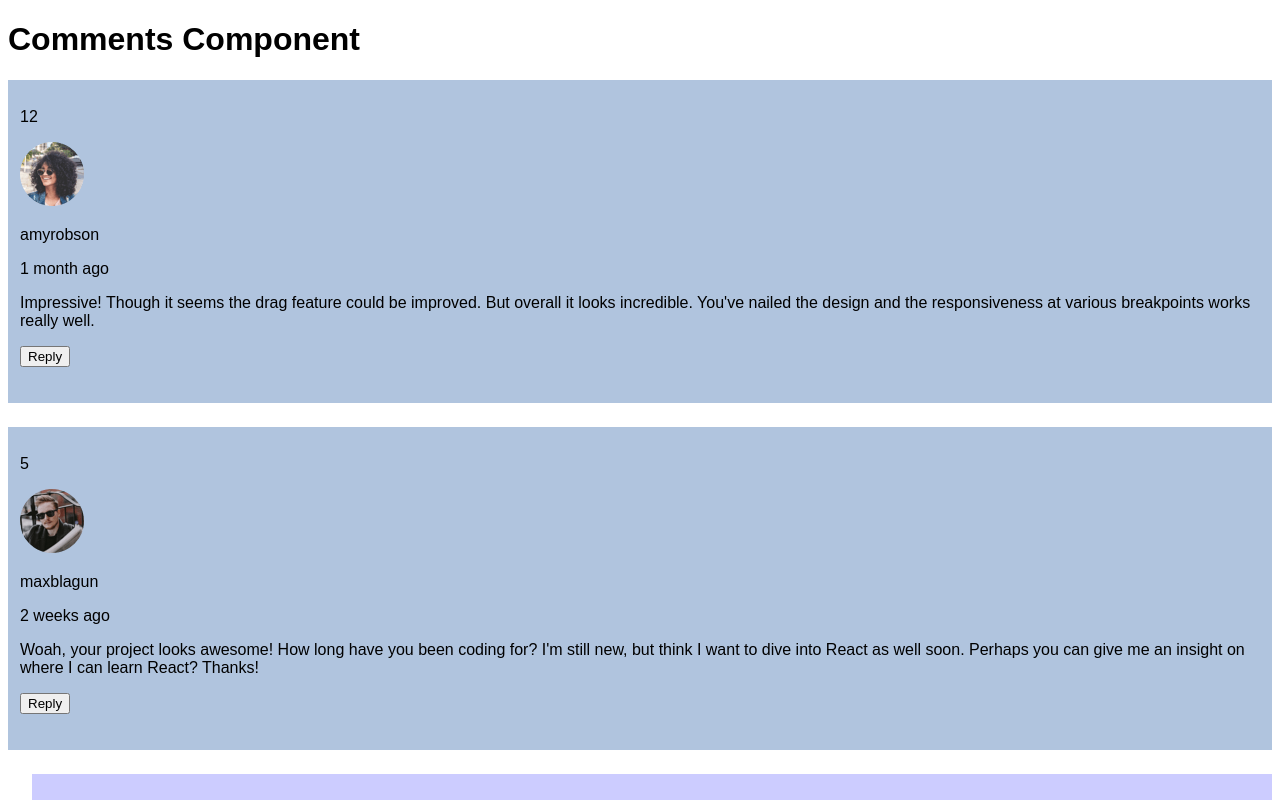
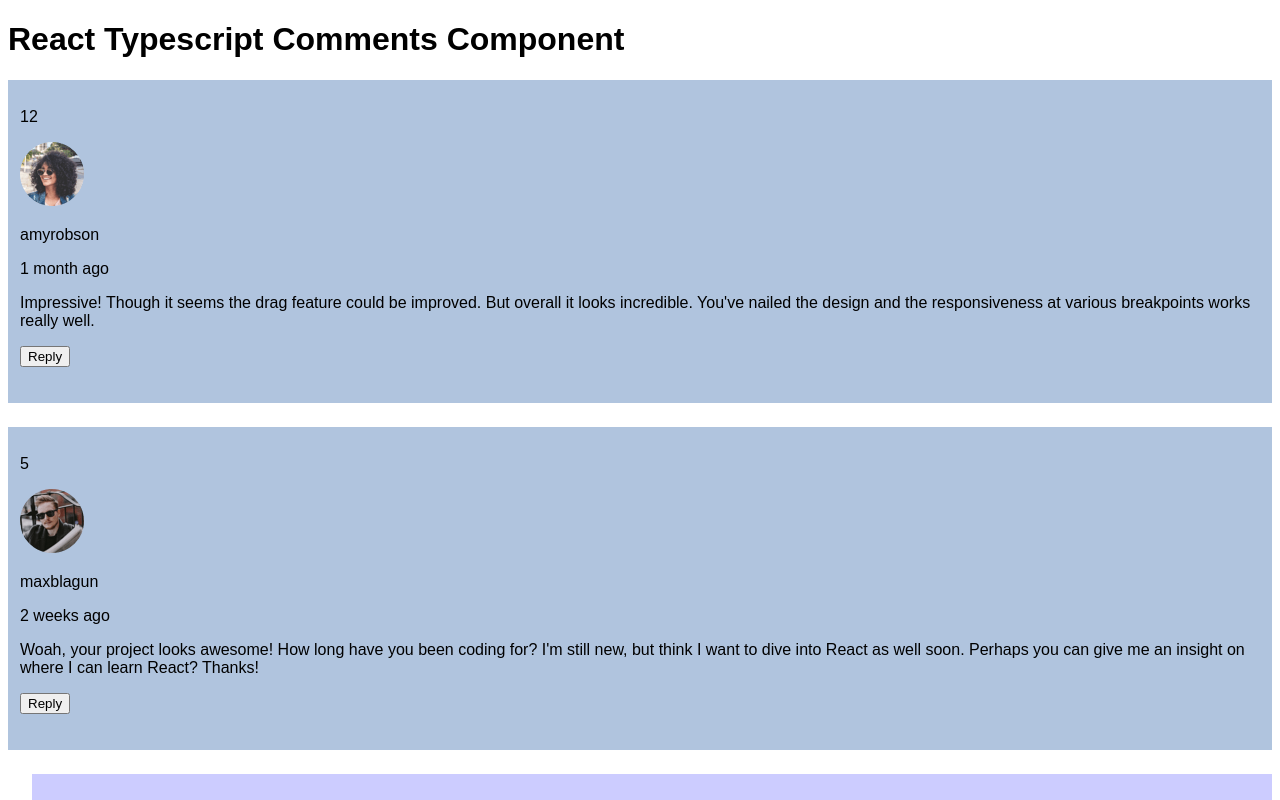
Before and after one commit to philval/react-typescript-comments-component, a React (Create React App) app: page / in a window 1280 px wide. Shown: the top 800 px of the page. Built offline with nearby package versions, Linux system fonts and the light colour scheme.

Commit message:
Update App description

```diff
--- a/src/App.tsx
+++ b/src/App.tsx
@@ -4,7 +4,7 @@ import Comments from "./components/Comments";
 export default function App(): JSX.Element {
   return (
     <div className="App">
-      <h1>Comments Component</h1>
+      <h1>React Typescript Comments Component</h1>
       <Comments />
     </div>
   );
```
